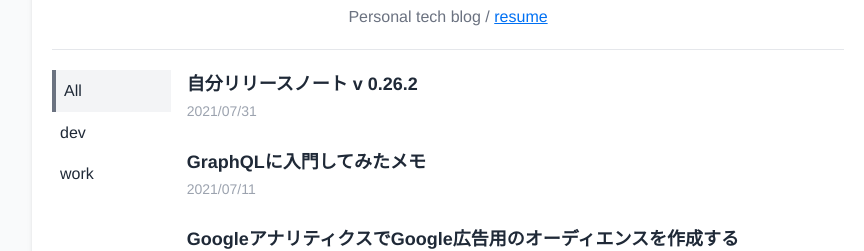
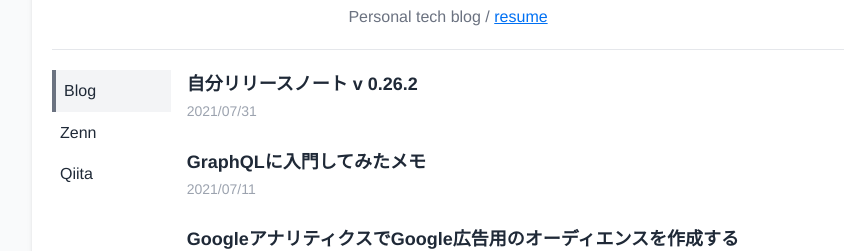
Before and after one commit to kenzo-tanaka/nextJsBlog, a Next.js app: page / in a window 1280 px wide. Shown: the part 229-480 px from the top of the page, without its empty margins (192-1056 px from the left). Built offline with nearby package versions, Linux system fonts and the light colour scheme; no server answers.

Commit message:
fix category menu

```diff
--- a/site.config.ts
+++ b/site.config.ts
@@ -15,8 +15,8 @@ export const config = {
       : "http://localhost:3000",
   // カテゴリーは数を増やさない想定でデザインしているので、追加する際は注意
   categoryList: [
-    { slug: "/", name: "All" },
-    { slug: "/categories/dev", name: "dev" },
-    { slug: "/categories/work", name: "work" },
+    { slug: "/", name: "Blog" },
+    { slug: "/zenn", name: "Zenn" },
+    { slug: "/qiita", name: "Qiita" },
   ],
 };
```
